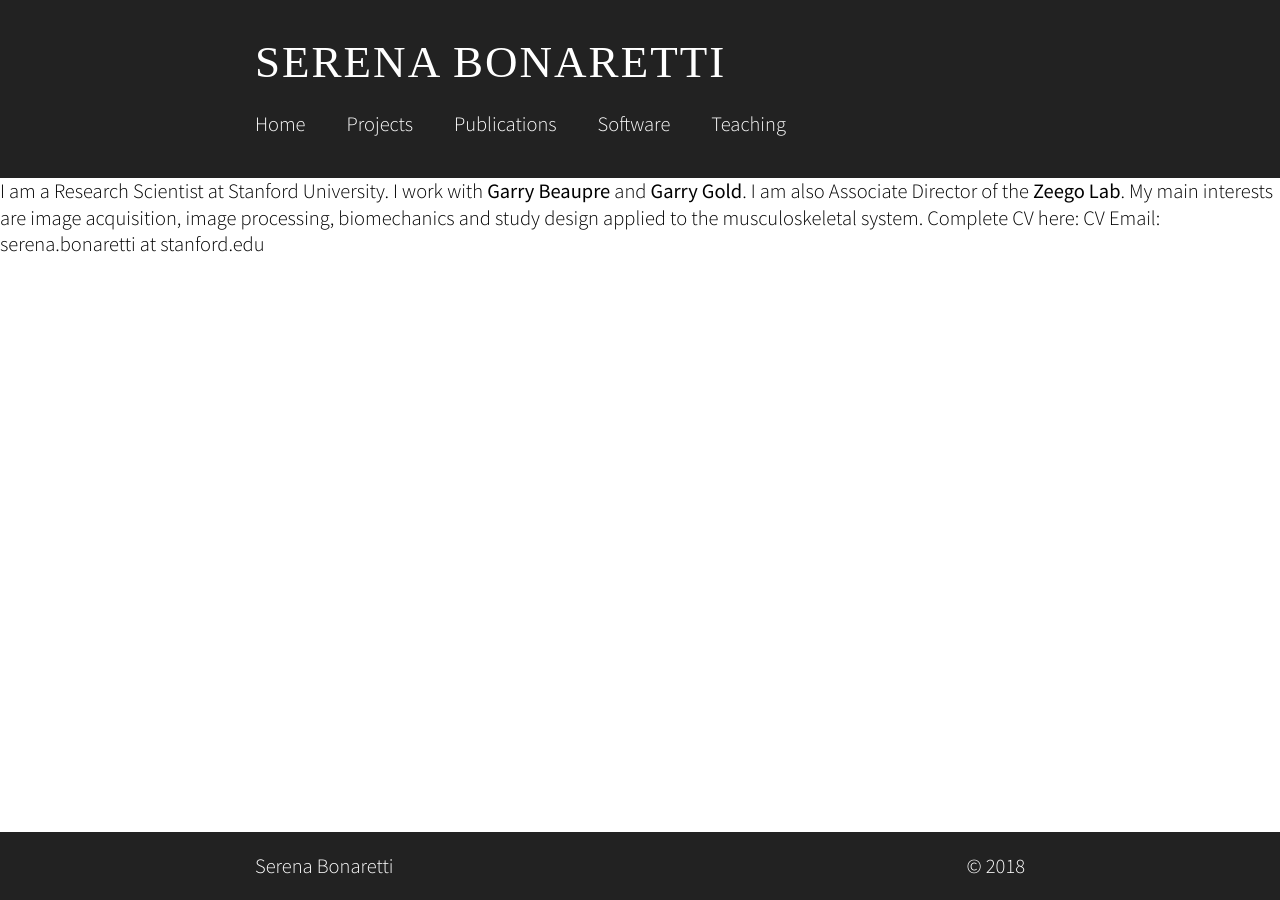
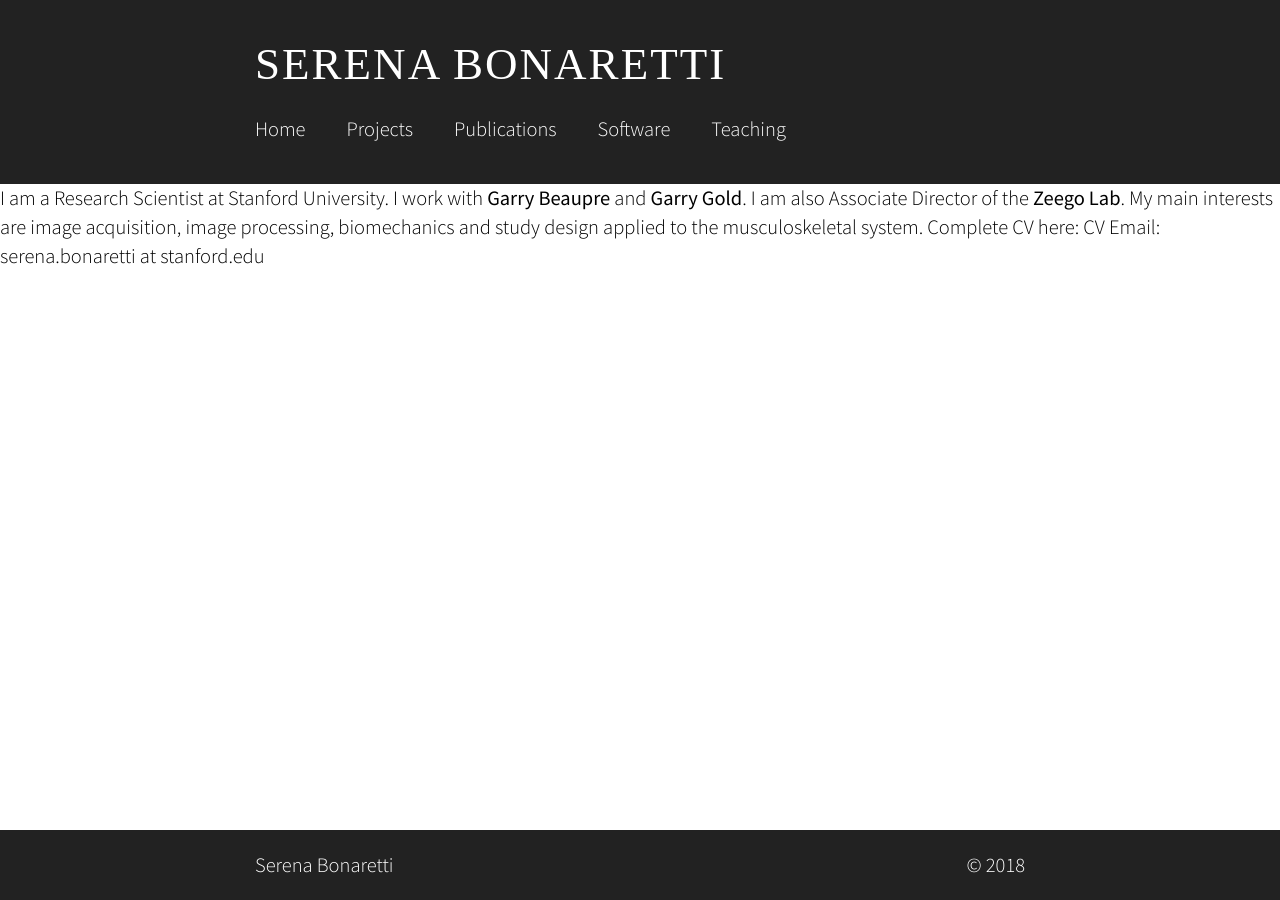
Before and after one commit to sbonaretti/sbonaretti.github.io, a Jekyll site: the page built from index.html, in a window 1280 px wide. Built offline with Jekyll 4.4.1, drawn with Linux system fonts in a browser that asks for light colours; some web fonts are replaced; the list of posts is cut into pages by our own code.

Commit message:
Update basic.sass

```diff
--- a/_sass/basic.sass
+++ b/_sass/basic.sass
@@ -1,8 +1,8 @@
 body
   font-family: "Source Sans Pro"
   font-weight: 300
-  font-size: 16px
-  line-height: 1.30
+  font-size: 18px
+  line-height: 1.40
   margin: 0
   -webkit-font-smoothing: antialiased
   -moz-osx-font-smoothing: grayscale
```
